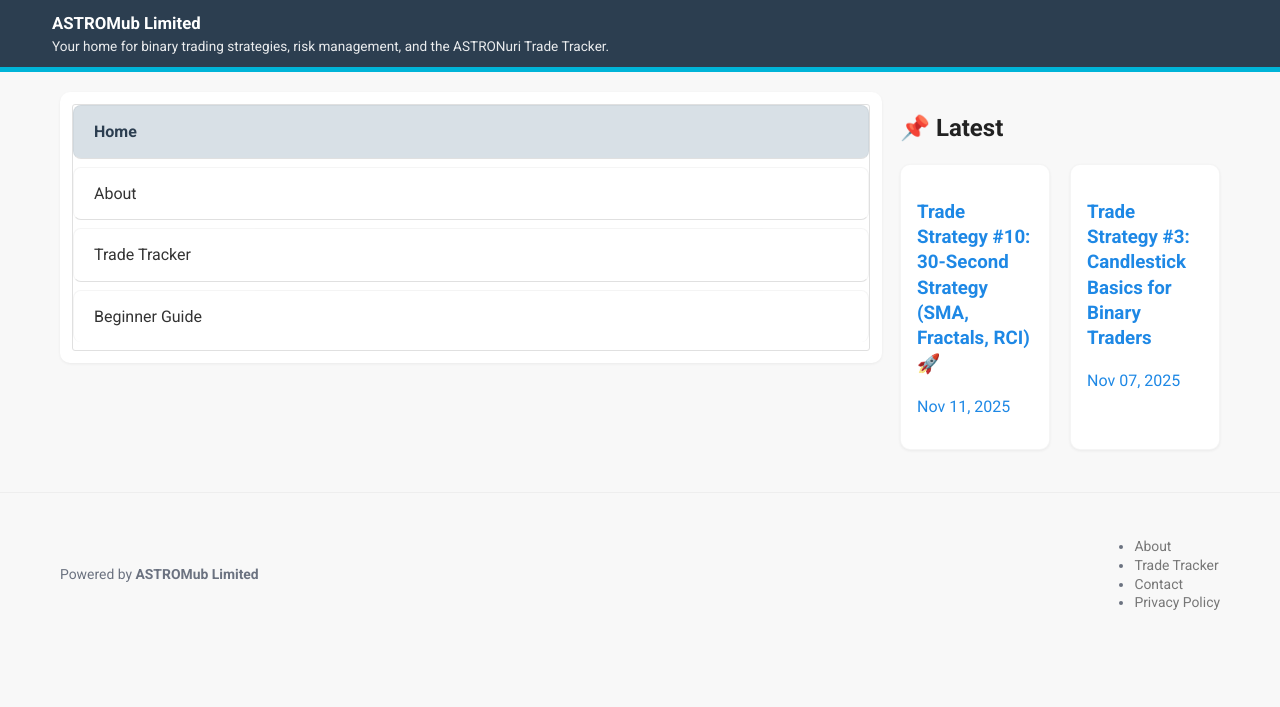
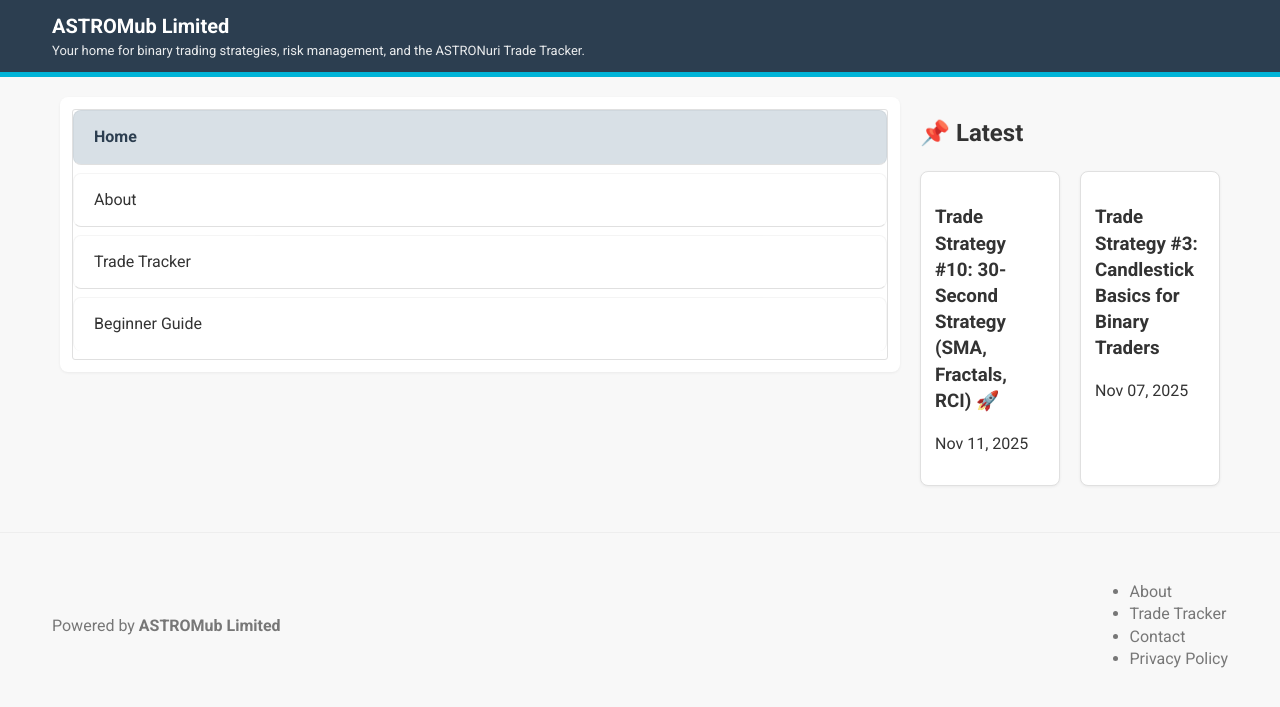
Before and after one commit to astromub/silver-umbrella, a Jekyll site: the page built from index.md, in a window 1280 px wide. Shown: the top 707 px of the page. Built offline with Jekyll 4.4.1, drawn with Linux system fonts in a browser that asks for light colours.

Commit message:
Update style.css

```diff
--- a/assets/style.css
+++ b/assets/style.css
@@ -1,63 +1,78 @@
 /* ================================================
    ASTROmub - style.css
-   Mobile-first, accessible, touch-friendly
+   Preserve desktop layout; improve mobile stacking and touch targets
    ================================================ */
 
-/* Box-sizing */
+/* Universal box-sizing */
 *, *::before, *::after { box-sizing: border-box; }
 
 /* Design tokens */
 :root{
   --bg: #f8f8f8;
   --card: #ffffff;
-  --muted: #6b7280;
+  --muted: #777;
   --accent: #00b4d8;
   --accent-dark: #1e88e5;
   --danger: #ef4444;
-  --radius: 10px;
-  --gap: 12px;
+  --radius: 8px;
+  --gap: 16px;
   --max-width: 1200px;
 }
 
-/* Base */
+/* -----------------------
+   Base (mobile-first)
+   ----------------------- */
 html,body{height:100%}
-body{
-  font-family: 'Roboto', system-ui, -apple-system, "Segoe UI", Roboto, sans-serif;
-  margin: 0; padding: 0; background: var(--bg); color: #222;
-  -webkit-font-smoothing: antialiased; -moz-osx-font-smoothing: grayscale;
-  line-height: 1.35; -webkit-text-size-adjust: 100%;
+body {
+  font-family: 'Roboto', sans-serif;
+  margin: 0;
+  padding: 0;
+  background-color: var(--bg);
+  color: #333;
+  -webkit-font-smoothing:antialiased;
+  -moz-osx-font-smoothing:grayscale;
+  line-height:1.4;
 }
 
-/* Links & focus */
 a { color: var(--accent-dark); text-decoration: none; }
 a:focus, button:focus { outline: 3px solid rgba(30,136,229,0.12); outline-offset: 3px; }
 
-/* Container */
-.container { max-width: var(--max-width); margin: 0 auto; padding: 12px; }
-.container--cols { display: block; }
-
 /* Header */
 .header {
-  background-color: #2c3e50; color: #fff; padding: 12px 0; border-bottom: 5px solid var(--accent);
+  background-color: #2c3e50;
+  color: white;
+  padding: 12px 0;
+  border-bottom: 5px solid var(--accent);
 }
-.header-content { max-width: var(--max-width); margin: 0 auto; padding: 0 12px; display:flex; gap:12px; align-items:center; }
-.site-title { margin: 0; font-size: 1.05rem; font-weight:700; }
-.site-tagline { margin: 2px 0 0; font-size: 0.85rem; color: rgba(255,255,255,0.9); }
+.header-content {
+  max-width: var(--max-width);
+  margin: 0 auto;
+  padding: 0 12px;
+  display:flex;
+  gap:12px;
+  align-items:center;
+}
+.header-brand { display:flex; flex-direction:column; }
+.header h1 { margin:0; font-size:20px; }
+.header p { margin:2px 0 0; font-size:13px; color: rgba(255,255,255,0.9); }
 
-/* Sidebar toggle */
+/* Sidebar toggle (mobile) */
 .sidebar-toggle {
   width:44px; height:44px; display:inline-flex; align-items:center; justify-content:center;
   font-size:18px; background: transparent; color: #fff; border:0; border-radius:8px; cursor:pointer;
 }
-.sidebar-toggle:focus { box-shadow: 0 0 0 3px rgba(0,180,216,0.12); }
 
-/* Sidebar (mobile-first: stacked) */
+/* Container and layout */
+.container { max-width: var(--max-width); margin: 0 auto; padding: 12px; }
+.container--cols { display: block; }
+
+/* Sidebar (stacked on mobile) */
 .sidebar { width: 100%; margin-bottom: 12px; }
 .sidebar-inner {
   background: var(--card); padding: 12px; border-radius: var(--radius);
   box-shadow: 0 1px 3px rgba(0,0,0,0.06);
 }
-.sidebar nav ul { list-style: none; padding: 0; margin: 0; }
+.sidebar nav ul { list-style:none; padding:0; margin:0; display:block; }
 .sidebar nav ul li { margin: 0 0 8px 0; }
 .sidebar nav ul li a {
   display:block; padding:12px 14px; text-decoration:none; color:#333;
@@ -66,117 +81,103 @@ a:focus, button:focus { outline: 3px solid rgba(30,136,229,0.12); outline-offset
 .sidebar nav ul li.active a { background:#d8e0e6; color:#2c3e50; font-weight:700; }
 
 /* Content */
-.content { width: 100%; }
+.content { width:100%; }
 
-/* Card */
+/* Cards */
+.card-grid { display:block; gap:12px; }
 .card {
-  background: var(--card); border-radius: 10px; padding: 14px; margin-bottom: var(--gap);
-  box-shadow: 0 1px 3px rgba(0,0,0,0.06); border: 1px solid rgba(0,0,0,0.04);
+  background-color: var(--card);
+  border: 1px solid #e0e0e0;
+  border-radius: 8px;
+  padding: 14px;
+  margin-bottom: var(--gap);
+  box-shadow: 0 1px 3px rgba(0,0,0,0.06);
 }
-.card h2 { margin:0 0 8px 0; font-size: 1rem; }
-.card .row { display:flex; gap:10px; flex-wrap:wrap; align-items:center; }
+.card-link { display:block; color:inherit; text-decoration:none; }
+.card.no-posts { background:#fff3f3; border:1px solid #e0b4b4; color:#a94442; text-align:center; padding:1.5rem; }
+
+/* Content helpers used by Trade Tracker */
+.row { display:flex; gap:10px; flex-wrap:wrap; align-items:center; }
 .field { flex:1 1 100%; font-size:0.95rem; }
 .meter, .suggest { margin-top:8px; font-weight:700; font-size:1rem; color:#111; }
-
-/* Buttons */
+.btn-row, .small-btns { display:flex; gap:8px; margin-top:10px; flex-wrap:wrap; }
 button, .btn {
   display:inline-flex; align-items:center; justify-content:center;
-  min-height:44px; padding:10px 14px; border:0; border-radius:10px;
+  min-height:44px; padding:10px 12px; border:0; border-radius:10px;
   background: var(--accent-dark); color:#fff; font-weight:600; cursor:pointer;
-  -webkit-tap-highlight-color: transparent;
 }
-.btn-neutral { background:#374151; color:#fff; }
-.btn-danger { background: var(--danger); color:#fff; }
-.btn-ghost { background: transparent; color: var(--accent-dark); border: 1px solid rgba(0,0,0,0.06); }
-
-/* Card helpers */
-.btn-row { display:flex; gap:8px; margin-top:10px; flex-wrap:wrap; }
-.small-btns { display:flex; gap:8px; margin-top:10px; flex-wrap:wrap; }
-.session-meta { display:flex; gap:8px; flex-wrap:wrap; align-items:center; }
+.btn-neutral { background:#374151; }
+.btn-danger { background: var(--danger); }
 
 /* Footer */
-.footer-wrapper { width:100%; border-top: 1px solid #eee; padding-top: 18px; margin-top: 10px; }
-.footer { max-width: var(--max-width); margin: 0 auto; display:flex; justify-content:space-between; align-items:center; padding: 12px; font-size: 0.87rem; color: var(--muted); }
+.footer-wrapper { width:100%; border-top:1px solid #eee; padding-top: 20px; margin-top: 10px; }
+.footer {
+  max-width: var(--max-width); margin: 0 auto;
+  display:flex; justify-content:space-between; align-items:center; padding:12px; color:var(--muted);
+}
 .footer-left, .footer-right { display:flex; gap:8px; align-items:center; }
 
-/* Footer toolbar */
-.footer-toolbar { display:flex; gap:10px; align-items:center; justify-content:center; flex-wrap:wrap; }
-.footer-toolbar .ft-item { background:#fff; padding:8px 10px; border-radius:8px; font-size:13px; box-shadow: 0 1px 2px rgba(0,0,0,0.04); }
-
-/* Card grid defaults */
-.card-grid { display:flex; flex-wrap:wrap; gap:20px; }
-.card { flex: 1 1 100%; }
-
-/* Accessibility */
-.visually-hidden { position:absolute !important; height:1px; width:1px; overflow:hidden; clip:rect(1px,1px,1px,1px); white-space:nowrap; }
-
-/* Sidebar open overlay state (mobile only) */
+/* Sidebar overlay state for mobile */
 body.sidebar-open { overflow: hidden; }
 body.sidebar-open .sidebar-inner {
-  position: fixed; top: 12px; left: 12px; right: 12px; z-index: 1000;
-  max-height: calc(100vh - 24px); overflow: auto;
+  position: fixed; top: 12px; left: 12px; right:12px; z-index:1000;
+  max-height: calc(100vh - 24px); overflow:auto;
 }
 
-/* -----------------------------
-   Breakpoints: tablet & desktop
-   ----------------------------- */
+/* ----------------------------------------
+   Breakpoints
+   ---------------------------------------- */
+
+/* Small phones adjustments */
+@media (max-width: 480px) {
+  .container { padding:10px; }
+  .header-content { padding: 0 10px; gap:10px; }
+  .header h1 { font-size:18px; }
+  .header p { font-size:12px; }
+
+  .sidebar-inner { padding: 10px; border-radius: 10px; }
+  .sidebar nav ul { display:flex; flex-wrap:wrap; gap:6px; padding:6px; background:transparent; }
+  .sidebar nav ul li { flex: 1 1 50%; list-style:none; }
+  .sidebar nav ul li a { display:inline-flex; align-items:center; justify-content:center; padding:12px 8px; border-radius:8px; }
+
+  .card { padding: 12px; border-radius:10px; }
+  button, .btn { min-height:48px; padding:12px 14px; font-size:15px; }
+
+  .footer { flex-direction:column; text-align:center; gap:8px; padding:10px; }
+  .footer-left, .footer-right { width:100%; justify-content:center; }
+}
 
 /* Tablet / small laptop */
 @media (min-width: 481px) and (max-width: 900px) {
-  .container { padding: 18px; }
-  .card { padding: 16px; }
-  .sidebar nav ul li { flex: 1 1 33%; display:inline-block; margin-right:6px; }
-  .sidebar nav ul li a { padding:12px 10px; }
+  .container { padding:16px; }
+  .card { padding:14px; }
+  .sidebar nav ul li { display:inline-block; margin-right:6px; }
+  .card-grid { display:flex; flex-wrap:wrap; gap:16px; }
   .card { flex: 1 1 calc(50% - 12px); }
 }
 
-/* Desktop: two-column layout */
+/* Desktop: two-column layout, keep original desktop visuals */
 @media (min-width: 901px) {
-  .container--cols { display: grid; grid-template-columns: 1fr 320px; gap: 18px; padding: 20px; }
+  .container--cols { display: grid; grid-template-columns: 1fr 300px; gap: 20px; padding: 20px; }
   .sidebar { width: auto; margin: 0; }
   .sidebar-inner { position: sticky; top: 20px; }
-  .sidebar-toggle { display: none; }
-  .footer { padding: 12px 20px; }
-  .card { padding: 16px; }
-  /* Ensure sidebar visible on desktop */
-  .sidebar { display: block !important; }
+  .sidebar-toggle { display:none; }
+
+  /* restore original desktop card grid behavior */
+  .card-grid { display:flex; flex-wrap:wrap; gap:20px; }
+  .card { flex: 1 1 calc(33.33% - 15px); }
+
+  /* ensure sidebar is visible on desktop */
+  .sidebar { display:block !important; }
   body.sidebar-open { overflow: visible; }
-  .card { flex: 1 1 calc(33.333% - 14px); }
 }
 
-/* Very small screens adjustments */
-@media (max-width: 480px) {
-  .container { padding: 10px; }
-  .header-content { padding: 10px; gap:10px; align-items:center; }
-  .site-title { font-size: 0.95rem; }
-  .site-tagline { font-size: 0.78rem; color: rgba(255,255,255,0.9); margin-top:2px; }
-
-  .sidebar { width: 100%; margin-bottom: 12px; }
-  .sidebar-inner { padding: 12px; border-radius: 12px; }
-
-  .sidebar nav ul { display:flex; flex-wrap:wrap; gap:6px; padding:6px; margin:0; background:transparent; border-radius:8px; }
-  .sidebar nav ul li { flex: 1 1 50%; list-style:none; }
-  .sidebar nav ul li a {
-    display:inline-flex; align-items:center; justify-content:center;
-    width:100%; padding:12px 8px; border-radius:8px; background:#fff; border:1px solid rgba(0,0,0,0.04);
-  }
-
-  .card { width: 100%; padding: 14px; border-radius: 12px; box-shadow: 0 2px 6px rgba(0,0,0,0.06); }
-  .card-grid { display:block; gap: 12px; }
-
-  button, .btn, .sidebar nav ul li a { min-height:48px; padding:12px 14px; font-size:15px; }
-
-  .footer { flex-direction: column; text-align:center; gap:8px; padding:10px; }
-  .footer-left, .footer-right { width:100%; justify-content:center; }
-  .footer-right nav ul li { display:inline-block; margin-left:8px; font-size:13px; }
-}
-
-/* Legacy desktop sidebar look (keeps previous visual tokens) */
+/* Legacy desktop nav style (keeps previous tokens) */
 .sidebar nav ul { list-style: none; padding: 0; margin: 0; background-color: #fff; border: 1px solid #e0e0e0; border-radius: 3px; overflow: hidden; }
 .sidebar nav ul li a { display:block; padding:15px 20px; text-decoration:none; color:#333; transition: background-color 0.2s; border-bottom: 1px solid #e0e0e0; }
 .sidebar nav ul li:last-child a { border-bottom: none; }
-.sidebar nav ul li.active a { background-color: #d8e0e6; color: #2c3e50; font-weight:700; }
+.sidebar nav ul li.active a { background-color: #d8e0e6; color: #2c3e50; font-weight:bold; }
 .sidebar nav ul li:not(.active) a:hover { background-color: #f0f0f0; }
 
-/* Card variant for "no posts" */
-.card.no-posts { background: #fff3f3; border: 1px solid #e0b4b4; color: #a94442; text-align:center; padding: 1.5rem; border-radius: 8px; }
+/* small helper classes */
+.visually-hidden { position:absolute !important; height:1px; width:1px; overflow:hidden; clip:rect(1px,1px,1px,1px); white-space:nowrap; }
```
